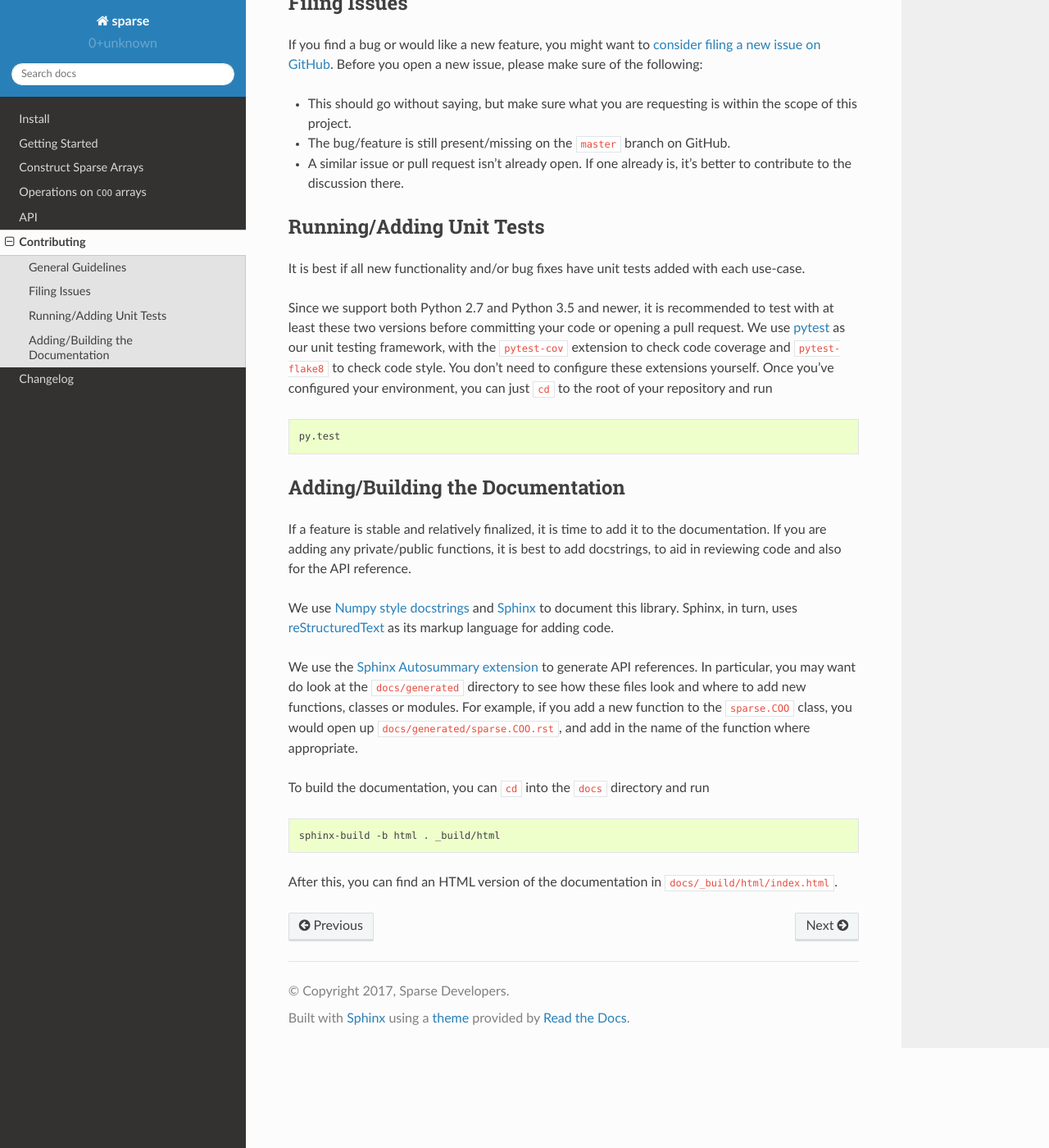
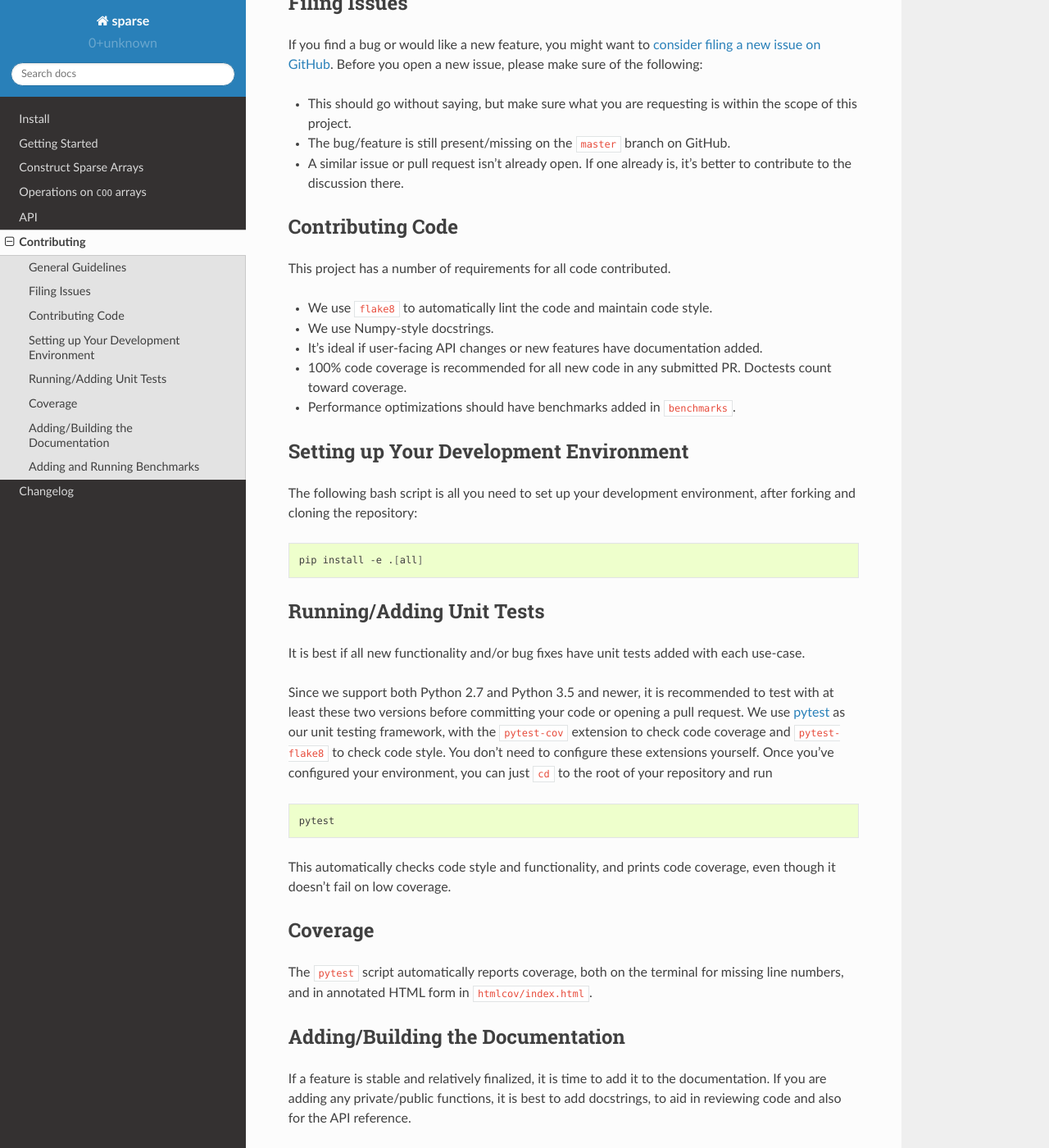
Before and after one commit to pydata/sparse, a Sphinx documentation site: the page built from docs/contributing.rst, in a window 1280 px wide and 1400 px high, scrolled down 445 px. Shown: the whole window at 82% size. Built offline with Sphinx 7.4.7 and the Read the Docs theme 2.0.0, drawn with Linux system fonts in a browser that asks for light colours; some of the changed text lies outside the part shown.

Commit message:
Update contributing.rst. (#155)
* Update contributing.rst.

* Soften language for PR requirements and add coverage section.

```diff
--- a/docs/contributing.rst
+++ b/docs/contributing.rst
@@ -3,6 +3,7 @@ Contributing
 
 General Guidelines
 ------------------
+
 sparse is a community-driven project on GitHub. You can find our
 `repository on GitHub <https://github.com/pydata/sparse>`_. Feel
 free to open issues for new features or bugs, or open a pull request
@@ -19,6 +20,7 @@ on GitHub.
 
 Filing Issues
 -------------
+
 If you find a bug or would like a new feature, you might want to `consider
 filing a new issue on GitHub <https://github.com/pydata/sparse/issues>`_. Before
 you open a new issue, please make sure of the following:
@@ -29,8 +31,32 @@ you open a new issue, please make sure of the following:
 * A similar issue or pull request isn't already open. If one already is, it's better
   to contribute to the discussion there.
 
+Contributing Code
+-----------------
+
+This project has a number of requirements for all code contributed.
+
+* We use ``flake8`` to automatically lint the code and maintain code style.
+* We use Numpy-style docstrings.
+* It's ideal if user-facing API changes or new features have documentation added.
+* 100% code coverage is recommended for all new code in any submitted PR. Doctests
+  count toward coverage.
+* Performance optimizations should have benchmarks added in ``benchmarks``.
+
+Setting up Your Development Environment
+---------------------------------------
+
+The following bash script is all you need to set up your development environment,
+after forking and cloning the repository:
+
+.. code-block:: bash
+
+   pip install -e .[all]
+
+
 Running/Adding Unit Tests
 -------------------------
+
 It is best if all new functionality and/or bug fixes have unit tests added
 with each use-case.
 
@@ -44,15 +70,25 @@ the root of your repository and run
 
 .. code-block:: bash
 
-   py.test
+   pytest
+
+This automatically checks code style and functionality, and prints code coverage,
+even though it doesn't fail on low coverage.
+
+Coverage
+--------
+
+The ``pytest`` script automatically reports coverage, both on the terminal for
+missing line numbers, and in annotated HTML form in ``htmlcov/index.html``.
 
 Adding/Building the Documentation
 ---------------------------------
+
 If a feature is stable and relatively finalized, it is time to add it to the
 documentation. If you are adding any private/public functions, it is best to
 add docstrings, to aid in reviewing code and also for the API reference.
 
-We use `Numpy style docstrings <https://github.com/numpy/numpy/blob/master/doc/HOWTO_DOCUMENT.rst.txt>`_
+We use `Numpy style docstrings <https://numpydoc.readthedocs.io/en/latest/format.html>`_
 and `Sphinx <http://www.sphinx-doc.org/en/stable/>`_ to document this library.
 Sphinx, in turn, uses `reStructuredText <http://www.sphinx-doc.org/en/stable/rest.html>`_
 as its markup language for adding code.
@@ -71,3 +107,9 @@ and run
    sphinx-build -b html . _build/html
 
 After this, you can find an HTML version of the documentation in :code:`docs/_build/html/index.html`.
+
+Adding and Running Benchmarks
+-----------------------------
+
+We use `Airspeed Velocity <https://asv.readthedocs.io/en/latest/>`_ to run benchmarks. We have it set
+up to use ``conda``, but you can edit the configuration locally if you so wish.
--- a/setup.py
+++ b/setup.py
@@ -17,7 +17,6 @@ extras_require = {
     ],
     'docs': [
         'sphinx',
-        'sphinxcontrib-napoleon',
         'sphinx_rtd_theme',
     ],
     'tox': [
```
Also changed, not shown: 1 other file.
